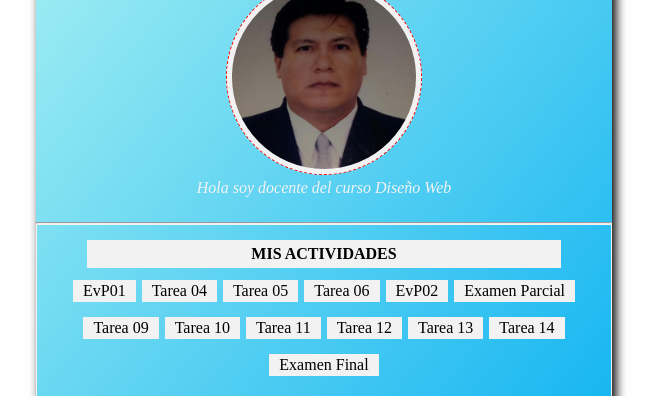
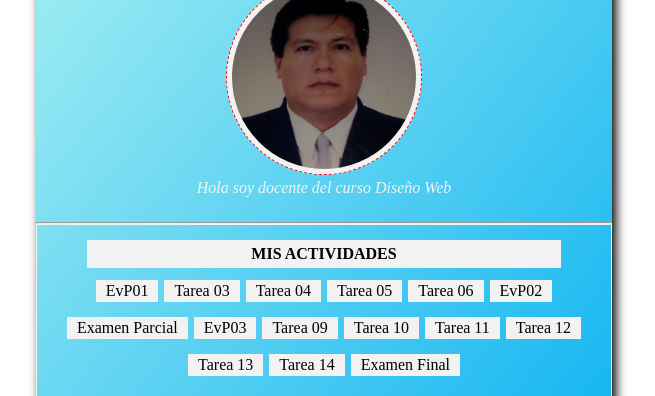
Before and after one commit to davidmezaedgar/davidmezaedgar.github.io, a plain HTML site: page index.html in a window 1280 px wide. Shown: the part 183-579 px from the top of the page, without its empty margins (316-971 px from the left). Drawn offline with Linux system fonts and the light colour scheme.

Commit message:
Update index.html

```diff
--- a/index.html
+++ b/index.html
@@ -24,11 +24,13 @@
             <ul>
                 <!--tarea04,tarea05,evp2,exp son los nombres de los repositorios github secundarios-->
                 <li><a href="/evp1/index.html">EvP01</a></li>
+                <li><a href="/tarea03/index.html">Tarea 03</a></li>
                 <li><a href="/tarea04/index.html">Tarea 04</a></li>
                 <li><a href="/tarea05/index.html">Tarea 05</a></li>
                 <li><a href="/tarea06/index.html">Tarea 06</a></li>
                 <li><a href="/evp2/index.html">EvP02</a></li>
                 <li><a href="/exp/index.html">Examen Parcial</a></li>
+                <li><a href="/evp3/index.html">EvP03</a></li>
                 <li><a href="#">Tarea 09</a></li>
                 <li><a href="#">Tarea 10</a></li>
                 <li><a href="#">Tarea 11</a></li>
```
